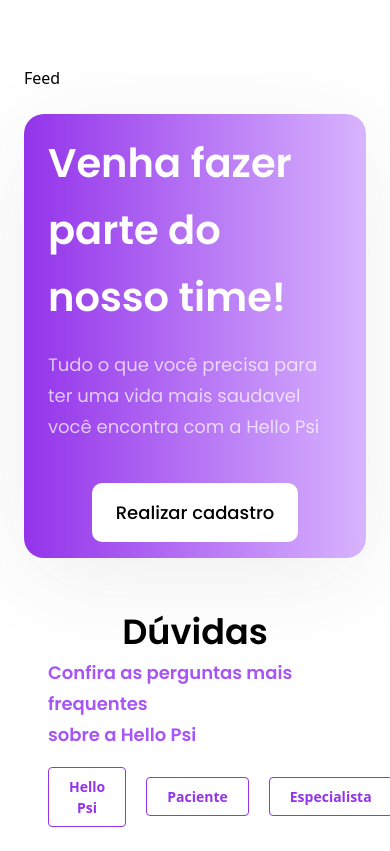
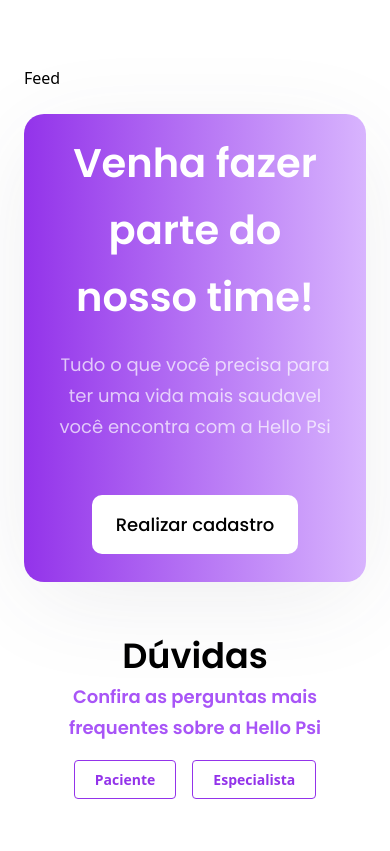
Before and after one commit to paulobahia/PI, a React (Vite) app: page / in a window 390 px wide. Shown: the part 4140-4991 px from the top of the page. After the commit the page ends 4963 px from the top, so only its background shows below. Built offline with nearby package versions, Linux system fonts and the light colour scheme.

Commit message:
Fix Responsive

```diff
--- a/src/pages/LandingPage/components/FAQ.jsx
+++ b/src/pages/LandingPage/components/FAQ.jsx
@@ -17,19 +17,20 @@
           </h1>
         </div>
         <p
-          className={`${styles.paragraph} text-purple-500 font-semibold max-w-[480px]`}
+          className={`${styles.paragraph} text-purple-500 font-semibold text-center sm:text-start max-w-[480px]`}
         >
-          Confira as perguntas mais frequentes <br /> sobre a Hello Psi
+          Confira as perguntas mais frequentes{" "}
+          <br className="sm:block hidden" /> sobre a Hello Psi
         </p>
-        <div className="flex flex-center items-center w-full gap-5 mt-4">
+        <div className="flex flex-center md:justify-start justify-center items-center w-full sm:gap-5 xs:gap-2 gap-4 mt-4">
           {showFAQ === "HelloPSI" ? (
-            <button className="bg-purple-500 text-white font-semibold py-2 px-5  text-[14px] rounded">
+            <button className="bg-purple-500 text-white font-semibold py-2 px-5 text-[14px] rounded">
               Hello Psi
             </button>
           ) : (
             <button
               onClick={() => setShowFAQ("HelloPSI")}
-              className="bg-transparent text-purple-600 font-semibold py-2 px-5 border text-[14px] border-purple-600 rounded"
+              className="bg-transparent text-purple-600 font-semibold xs:block hidden py-2 px-5 border text-[14px] border-purple-600 rounded"
             >
               Hello Psi
             </button>
--- a/src/pages/LandingPage/components/Shortcut.jsx
+++ b/src/pages/LandingPage/components/Shortcut.jsx
@@ -4,20 +4,20 @@
 const Shortcut = () => {
   return (
     <section
-      className={`${styles.flexCenter} ${styles.marginY} ${styles.padding} sm:flex-row flex-col bg-gradient-to-r from-purple-600 to-purple-300 rounded-[20px] box-shadow`}
+      className={`${styles.flexCenter} ${styles.marginY} ${styles.padding} md:flex-row flex-col bg-gradient-to-r from-purple-600 to-purple-300 rounded-[20px] box-shadow`}
     >
-      <div className="flex-1 flex flex-col">
+      <div className="flex-1 flex md:text-start text-center flex-col">
         <h2 className={styles.heading2}>Venha fazer parte do nosso time!</h2>
-        <p className={`${styles.paragraph} max-w-[470px] mt-5`}>
-          Tudo o que você precisa para ter uma vida mais saudavel
-          você encontra com a Hello Psi
+        <p className={`${styles.paragraph} mt-5`}>
+          Tudo o que você precisa para ter uma vida mais saudavel você encontra
+          com a Hello Psi
         </p>
       </div>
 
-      <div className={`${styles.flexCenter} sm:ml-10 ml-0 sm:mt-0 mt-10`}>
+      <div className={`${styles.flexCenter} sm:mt-0 mt-10`}>
         <button
           type="button"
-          className={`py-4 px-6 font-poppins font-medium text-[18px] text-black bg-white rounded-[10px] outline-none ${styles}`}
+          className={`py-4 px-6 my-3 font-poppins font-medium text-[18px] text-black bg-white rounded-[10px] outline-none ${styles}`}
         >
           Realizar cadastro
         </button>
--- a/tailwind.config.cjs
+++ b/tailwind.config.cjs
@@ -15,7 +15,7 @@
       },
     },
     screens: {
-      xs: "480px",
+      xs: "425px",
       ss: "620px",
       sm: "768px",
       md: "1060px",
```
